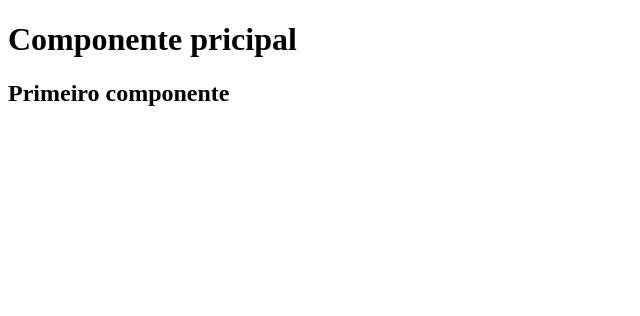
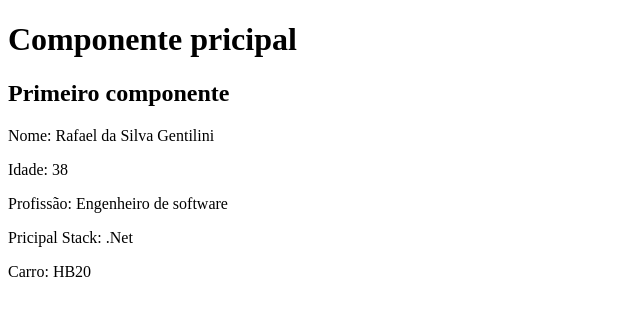
Before and after one commit to gentilini/curso-angular, an Angular app: page / in a window 1280 px wide. Shown: the top 316 px of the page, without its empty margins (0-640 px from the left). Built offline with nearby package versions, Linux system fonts and the light colour scheme.

Commit message:
Interpolação de dados

```diff
--- a/src/app/components/first-component/first-component.component.html
+++ b/src/app/components/first-component/first-component.component.html
@@ -1 +1,9 @@
 <h2>Primeiro componente</h2>
+
+<div>
+    <p>Nome: {{ name }}</p>
+    <p>Idade: {{ age }}</p>
+    <p>Profissão: {{ job }}</p>
+    <p>Pricipal Stack: {{ stack[1] }}</p>
+    <p>Carro: {{ car.model }}</p>
+</div>
--- a/src/app/components/first-component/first-component.component.ts
+++ b/src/app/components/first-component/first-component.component.ts
@@ -7,6 +7,16 @@ import { Component, OnInit } from '@angular/core';
 })
 export class FirstComponentComponent implements OnInit {
 
+  name: string = "Rafael da Silva Gentilini";
+  age: number = 38;
+  job: string = "Engenheiro de software"
+  stack: string[] = ["Angular", ".Net", "CSharp", "HTML", "CSS", "JavaScript", "TypeScript"];
+  car = {
+    brand: "Hyundai",
+    model: "HB20",
+    year: 2018
+  }
+
   constructor() { }
 
   ngOnInit(): void {
```
